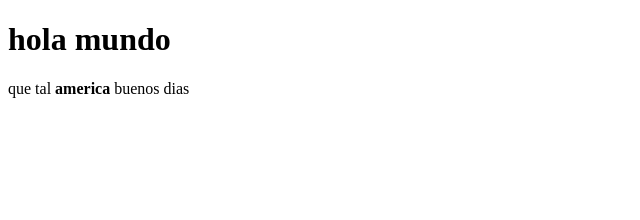
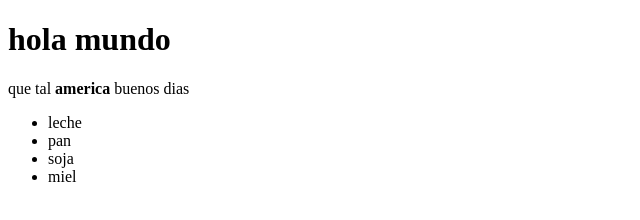
Before and after one commit to xbrunoperezx/carpetaPrueba, a plain HTML site: page index.html in a window 1280 px wide. Shown: the whole page, without its empty margins (0-640 px from the left). Drawn offline with Linux system fonts and the light colour scheme.

Commit message:
creamos los LI

```diff
--- a/index.html
+++ b/index.html
@@ -8,5 +8,11 @@
 <body>
     <h1>hola mundo</h1>
     <p>que tal <strong>america</strong> buenos dias</p>
+    <ul>
+        <li>leche</li>
+        <li>pan</li>
+        <li>soja</li>
+        <li>miel</li>
+    </ul>
 </body>
 </html>
```
